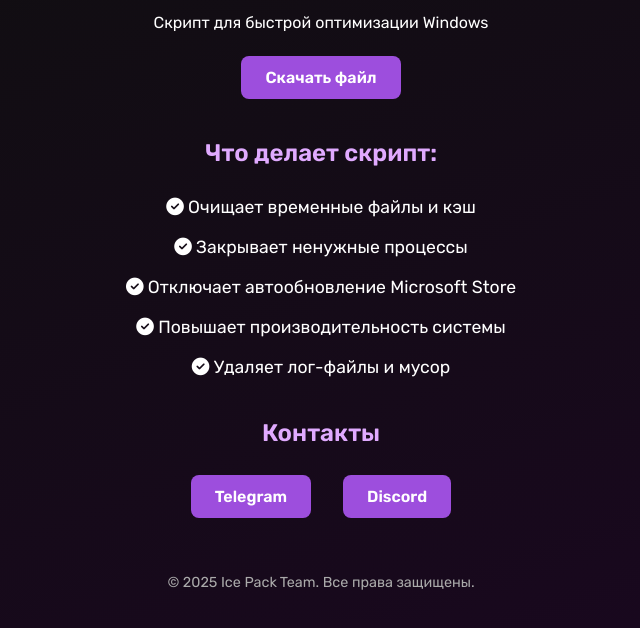
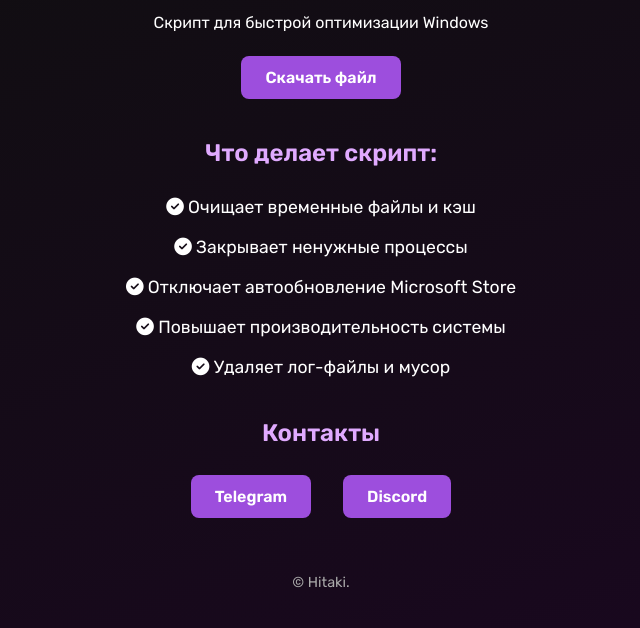
Before and after one commit to Iadno/IcePack-V1, a plain HTML site: page index.html in a window 1280 px wide. Shown: the part 136-764 px from the top of the page, without its empty margins (319-959 px from the left). Drawn offline with Linux system fonts and the light colour scheme.

Commit message:
Update index.html

```diff
--- a/index.html
+++ b/index.html
@@ -3,7 +3,7 @@
 <head>
   <meta charset="UTF-8" />
   <meta name="viewport" content="width=device-width, initial-scale=1.0" />
-  <title>Ice Pack Optimizer</title>
+  <title>Hitaki Optimizer</title>
   <link rel="stylesheet" href="style.css" />
   <link href="https://fonts.googleapis.com/css2?family=Rubik:wght@400;600&display=swap" rel="stylesheet">
   <script src="https://kit.fontawesome.com/a076d05399.js" crossorigin="anonymous"></script>
@@ -38,7 +38,7 @@
     </main>
 
     <footer>
-      <p>&copy; 2025 Ice Pack Team. Все права защищены.</p>
+      <p>&copy; Hitaki.</p>
     </footer>
   </div>
 </body>
```
